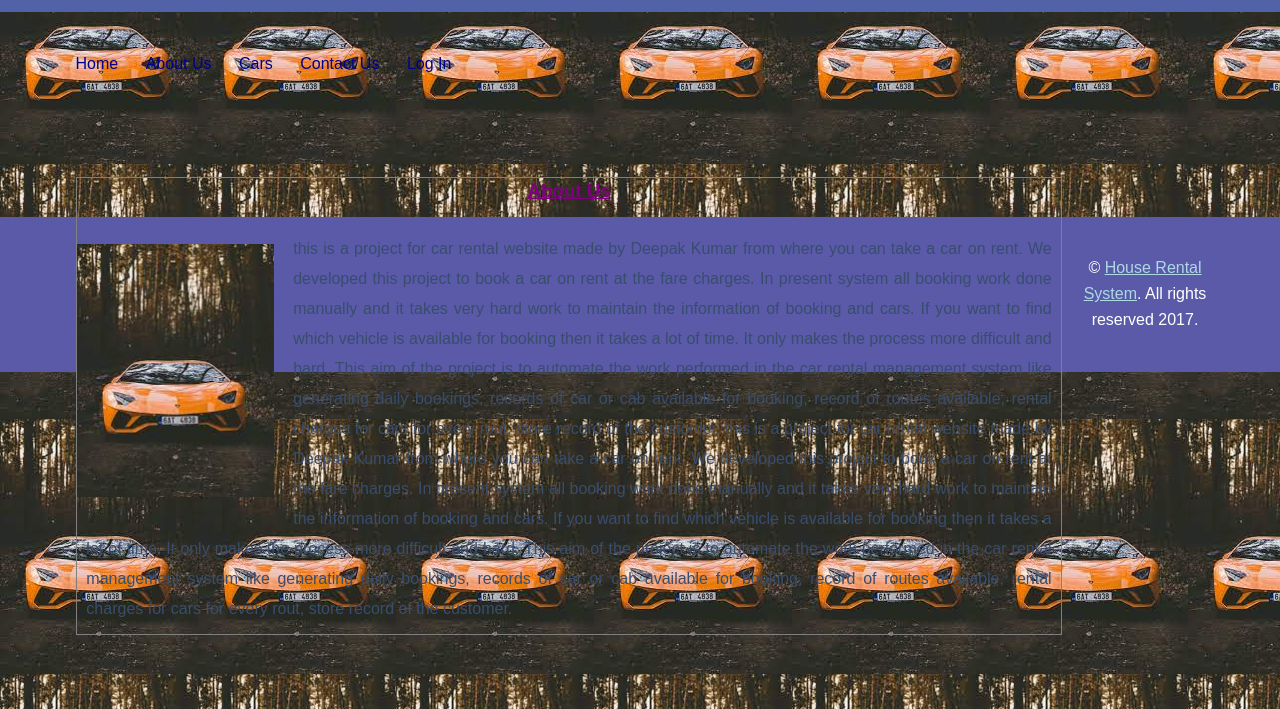
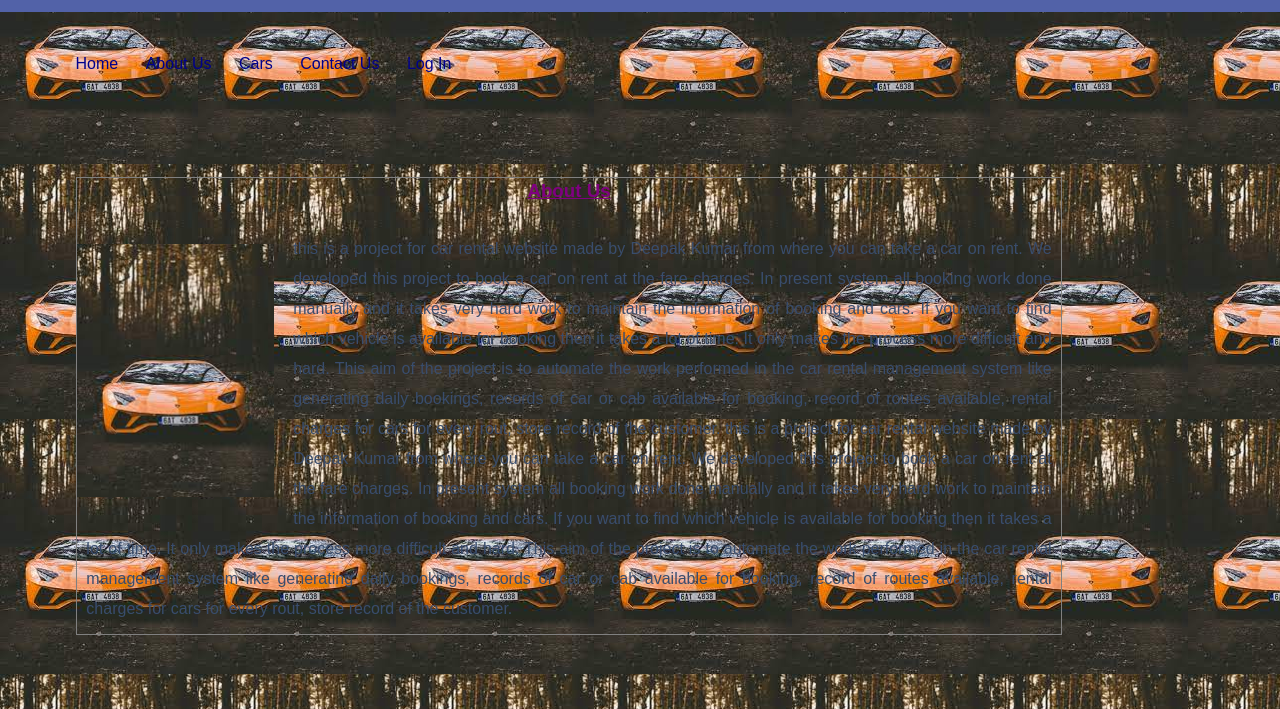
Before and after one commit to deepakkumar640/project_ca, a plain HTML site: page about.html in a window 1280 px wide. Shown: the part 91-800 px from the top of the page. Drawn offline with Linux system fonts and the light colour scheme; files whose address does not match are found by name.

Commit message:
Update about.html

```diff
--- a/about.html
+++ b/about.html
@@ -62,14 +62,6 @@
 
             </div>
         </div>
-        <!--Main Body Ends HERE-->
 
-        <!--Footer Starts HERE-->
-        <footer class="footer">
-            <div class="wrapper">
-                <p>&copy; <a href="#">House Rental System</a>. All rights reserved 2017.</p>
-            </div>
-        </footer>
-        <!--Footer Ends HERE-->
     </body>
 </html>
```
